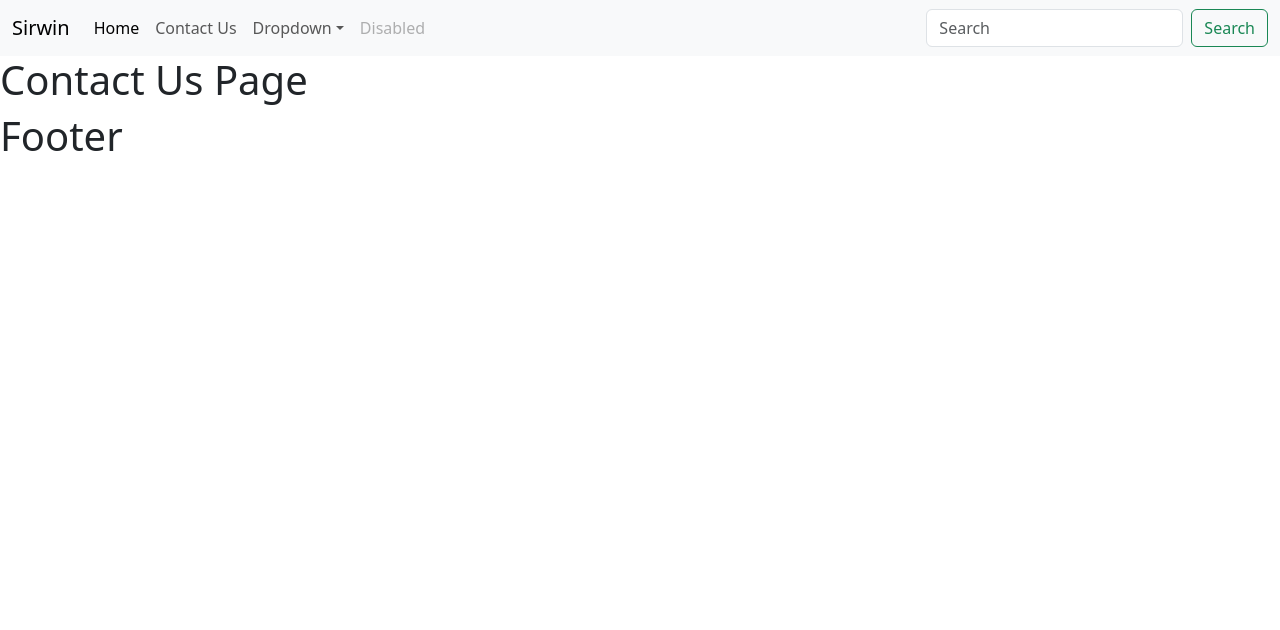
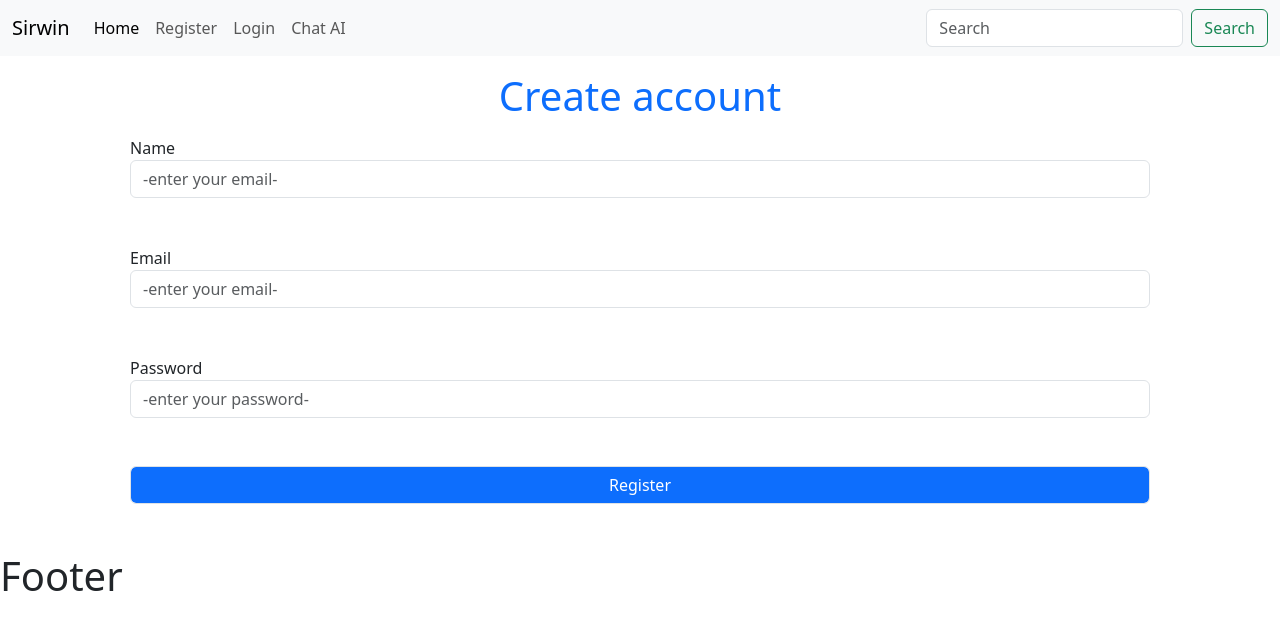
Before and after one commit to Sirwin2win/ai-client, a React app: page /contact in a window 1280 px wide. Shown: the top 630 px of the page. Built offline with nearby package versions, Linux system fonts and the light colour scheme; the HTML template or start-up script is replaced by a standard one.

Commit message:
forms emplemented

```diff
--- a/src/App.jsx
+++ b/src/App.jsx
@@ -7,6 +7,8 @@ import Home from './pages/Home'
 import Contact from './pages/Contact'
 import 'bootstrap/dist/css/bootstrap.min.css'
 import 'bootstrap/dist/js/bootstrap.bundle.js'
+import About from './pages/About'
+import Chat from './pages/Chat'
 
 
 const App = () => {
@@ -17,6 +19,8 @@ const App = () => {
         <Route path='/' element={<Layout />}>
           <Route index element={<Home />} />
           <Route path='/contact' element={<Contact />} />
+          <Route path='/about' element={<About />} />
+          <Route path='/chat' element={<Chat />} />
         </Route>
       </Routes>
       </BrowserRouter>
--- /dev/null
+++ b/src/components/ChatComponent.jsx
@@ -0,0 +1,31 @@
+import React, {useState} from 'react'
+import { IoMdSend } from "react-icons/io";
+import { createChat } from '../features/chat/chatSlice';
+import { useDispatch, useSelector } from 'react-redux';
+
+
+
+const ChatComponent = () => {
+  const [data, setData] = useState('')
+  const {chats,status,error} = useSelector(state=>state.chats)
+  const dispatch = useDispatch()
+  const handleSubmit = (e)=>{
+    e.preventDefault()
+      dispatch(createChat(data))
+      console.log(data)
+  }
+  return (
+    <div>
+        <form method='post' onSubmit={handleSubmit}>
+          {status==='failed'&& <p className='text-danger'>{error}</p>}
+            <div className='container' style={{position:"relative"}}>
+                <input type="text" value={data} onChange={(e)=>setData(e.target.value)} name='prompt' className='form-control mx-5' style={{height:'50px',}}  />
+                <IoMdSend size={50} onSubmit={handleSubmit} className='text-primary' style={{position:'absolute', bottom:0,right:-20}} />
+
+            </div>
+        </form>
+    </div>
+  )
+}
+
+export default ChatComponent
--- a/src/components/Header.jsx
+++ b/src/components/Header.jsx
@@ -16,21 +16,24 @@ const Header = () => {
           <Link className="nav-link active" aria-current="page" to="/">Home</Link>
         </li>
         <li className="nav-item">
-          <Link className="nav-link" to="/contact">Contact Us</Link>
+          <Link className="nav-link" to="/contact">Register</Link>
         </li>
-        <li className="nav-item dropdown">
+        {/* <li className="nav-item dropdown">
           <Link className="nav-link dropdown-toggle" to="#" role="button" data-bs-toggle="dropdown" aria-expanded="false">
-            Dropdown
+            Account
           </Link>
           <ul className="dropdown-menu">
-            <li><Link className="dropdown-item" to="#">Action</Link></li>
+            <li><Link className="dropdown-item" to="#">Register</Link></li>
             <li><Link className="dropdown-item" to="#">Another action</Link></li>
             <li><hr className="dropdown-divider" /></li>
             <li><Link className="dropdown-item" to="#">Something else here</Link></li>
           </ul>
+        </li> */}
+        <li className="nav-item">
+          <Link className="nav-link" to='/about'>Login</Link>
         </li>
         <li className="nav-item">
-          <Link className="nav-link disabled" aria-disabled="true">Disabled</Link>
+          <Link className="nav-link" to='/chat'>Chat AI</Link>
         </li>
       </ul>
       <form className="d-flex" role="search">
--- a/src/features/auth/authSlice.js
+++ b/src/features/auth/authSlice.js
@@ -1,7 +1,7 @@
 import { createAsyncThunk, createSlice } from "@reduxjs/toolkit";
 import axios from "axios";
 
-const API = 'https://session-chat-app.onrender.com/api/auth/'
+const API = 'https://session-chat-app.onrender.com/api/auth'
 
 
 export const register = createAsyncThunk(
--- a/src/features/chat/chatSlice.js
+++ b/src/features/chat/chatSlice.js
@@ -5,9 +5,9 @@ const API = 'https://session-chat-app.onrender.com/api/chat'
 
 export const createChat = createAsyncThunk(
     'chats/createChat',
-    async(formData,thunkAPI)=>{
+    async(data,thunkAPI)=>{
         try {
-            const response = await axios.post(`${API}`,formData)
+            const response = await axios.post('https://session-chat-app.onrender.com/api/chat',data, { withCredentials: true })
             return response.data
         } catch (error) {
             return thunkAPI.rejectWithValue(error.message)
--- /dev/null
+++ b/src/forms/LoginForm.jsx
@@ -0,0 +1,56 @@
+import React,{useState} from 'react'
+import { useDispatch, useSelector } from 'react-redux'
+import { useNavigate } from 'react-router-dom'
+import { login } from '../features/auth/authSlice'
+
+
+const LoginForm = () => {
+    const {users,status,error} = useSelector(state=> state.auth)
+    const dispatch = useDispatch()
+    const navigate = useNavigate()
+    const [data, setData] = useState({
+        email:'',
+        password:''
+    })
+
+    const handleChange = (e)=>{
+        const name = e.target.name
+        const value = e.target.value
+        setData(data=>({...data,[name]:value}))
+    }
+
+    const handleSubmit = (e)=>{
+        e.preventDefault()
+        dispatch(login(data))
+        if(status==='succeeded'){
+            navigate('/chat')
+        }
+    }
+
+  return (
+    <div>
+        <h1 className='text-primary text-center my-3'>Welcome back</h1>
+        <div className='container'>
+            <form method='post'>
+                <div className='mx-5 mb-5'>
+                    <label htmlFor="email">Email</label>
+                    <input type="text" id='email' onChange={handleChange} value={data.email} className='form-control' name='email' placeholder='-enter your email-' />
+                </div>
+                <div className='mx-5 mb-5'>
+                    <label htmlFor="password">Password</label>
+                    <input type="password" id='password' onChange={handleChange} value={data.password} className='form-control' name='password' placeholder='-enter your password-' />
+                </div>
+                <div className='mx-5 mb-5'>
+                    {/* <input type="submit" value='Login' onClick={handleSubmit} className='form-control text-bg-primary' /> */}
+                    <button className='form-control text-bg-primary' onClick={handleSubmit}>
+                        {status==='loading'?'Logging you in ...':'Login'}
+                    </button>
+                </div>
+            </form>
+
+        </div>
+    </div>
+  )
+}
+
+export default LoginForm
--- /dev/null
+++ b/src/forms/RegisterForm.jsx
@@ -0,0 +1,58 @@
+import React,{useState} from 'react'
+import { useDispatch, useSelector } from 'react-redux'
+import { Link, useNavigate } from 'react-router-dom'
+import { register } from '../features/auth/authSlice'
+
+
+const RegisterForm = () => {
+    const {users,status,error} = useSelector(state=>state.auth)
+        const dispatch = useDispatch()
+    const [data, setData] = useState({
+        name:'',
+        email:'',
+        password:''
+    })
+
+    const handleChange = (e)=>{
+        const name = e.target.name
+        const value = e.target.value
+        setData(data=>({...data,[name]:value}))
+    }
+
+    const handleSubmit = (e)=>{
+        e.preventDefault()
+        dispatch(register(data))
+    }
+  return (
+   <div>
+        <h1 className='text-primary text-center my-3'>Create account</h1>
+        <div className='container'>
+            <form method='post'>
+                <div className='mx-5 mb-5'>
+                    <label htmlFor="name">Name</label>
+                    <input type="text" id='name' onChange={handleChange} value={data.name} className='form-control' name='name' placeholder='-enter your email-' />
+                </div>
+                <div className='mx-5 mb-5'>
+                    <label htmlFor="email">Email</label>
+                    <input type="text" id='email' onChange={handleChange} value={data.email} className='form-control' name='email' placeholder='-enter your email-' />
+                </div>
+                <div className='mx-5 mb-5'>
+                    <label htmlFor="password">Password</label>
+                    <input type="password" id='password' onChange={handleChange} value={data.password} className='form-control' name='password' placeholder='-enter your password-' />
+                </div>
+                <div className='mx-5 mb-5'>
+                    {status==='error'&&<p className='text-danger'>Could not register</p>}
+                    {status==='succeeded'&&<Link to={'/about'} className='text-success my-5'>Registration successful! Login</Link>}
+                    {/* <input type="submit" value='Register' onClick={handleSubmit} className='form-control text-bg-primary' /> */}
+                    <button className='form-control text-bg-primary' onClick={handleSubmit}>
+                        {status==='loading'?'Registering...':'Register'}
+                    </button>
+                </div>
+            </form>
+
+        </div>
+    </div>
+  )
+}
+
+export default RegisterForm
--- /dev/null
+++ b/src/pages/About.jsx
@@ -0,0 +1,13 @@
+import React from 'react'
+import LoginForm from '../forms/LoginForm'
+
+const About = () => {
+  return (
+    <div>
+        {/* <h1>About Us</h1> */}
+        <LoginForm />
+    </div>
+  )
+}
+
+export default About
--- /dev/null
+++ b/src/pages/Chat.jsx
@@ -0,0 +1,13 @@
+import React from 'react'
+import ChatComponent from '../components/ChatComponent'
+
+const Chat = () => {
+  return (
+    <div>
+        <h1>Hello!, I am your AI agent, ask me anything</h1>
+        <ChatComponent />
+    </div>
+  )
+}
+
+export default Chat
--- a/src/pages/Contact.jsx
+++ b/src/pages/Contact.jsx
@@ -1,9 +1,11 @@
 import React from 'react'
+import RegisterForm from '../forms/RegisterForm'
 
 const Contact = () => {
   return (
     <div>
-        <h1>Contact Us Page</h1>
+        {/* <h1>Contact Us Page</h1> */}
+        <RegisterForm />
     </div>
   )
 }
```
